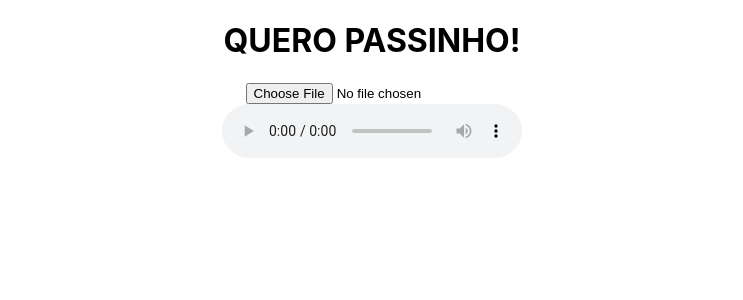
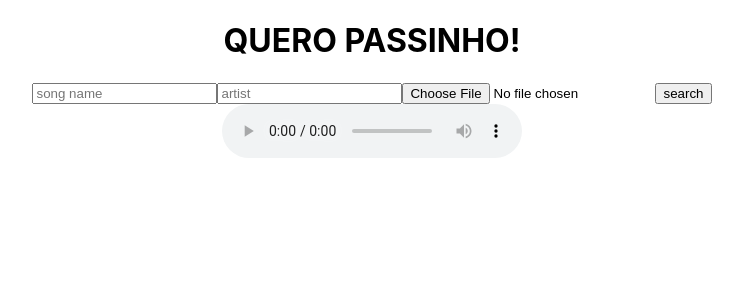
Before and after one commit to gabiheimer/Funkfy, a React (Create React App) app: page / in a window 1280 px wide. Shown: the top 300 px of the page, without its empty margins (268-1011 px from the left). Built offline with nearby package versions, Linux system fonts and the light colour scheme; no server answers.

Commit message:
adiciona requisicao para pegar audio features da musica

```diff
--- a/src/App.js
+++ b/src/App.js
@@ -1,20 +1,35 @@
 import './App.css';
 import React, { useState } from 'react';
+import { searchSpotifySong, searchSpotifyAudioFeatures } from './requests';
 
 export default function App() {
-  const [song, setSong] = useState('');
-  const coiso = new FileReader();
+  const [songFile, setSongFile] = useState('');
+  const [spotifyTrack, setSpotifyTrack] = useState({song: '', artist: ''});
 
-  console.log('coiso:')
-  console.log(coiso);
+  function onTrackChange(evt) {
+    setSpotifyTrack({...spotifyTrack, [evt.target.name]: evt.target.value});
+  }
 
-  function handleChange(e) {
+  async function handleSubmit(evt) {
+    evt.preventDefault();
+    const spotifyResponseSong = await searchSpotifySong(spotifyTrack);
+
+    if(!spotifyResponseSong) {
+      alert('essa musica nao da!');
+      return;
+    }
+
+    const originalSongAudioFeatures = await searchSpotifyAudioFeatures(spotifyResponseSong.id);
+    console.log(originalSongAudioFeatures);
+  }
+
+  function handleFileChange(e) {
     var target = e.currentTarget;
     var file = target.files[0];
     if (target.files && file) {
       var reader = new FileReader();
       reader.onload = function (e) {
-        setSong(e.target.result);
+        setSongFile(e.target.result);
       }
       reader.readAsDataURL(file);
     }
@@ -23,10 +38,13 @@ export default function App() {
   return (
     <div className="App">
       <h1>QUERO PASSINHO!</h1>
-      <form>
-        <input type='file'  accept='audio/' onChange={handleChange}/>
+      <form onSubmit={handleSubmit}>
+        <input type='text' name='song' placeholder='song name' onChange={onTrackChange} value={spotifyTrack.song}/>
+        <input type='text' name='artist' placeholder='artist' onChange={onTrackChange} value={spotifyTrack.artist}/>
+        <input type='file'  accept='audio/' onChange={handleFileChange}/>
+        <button type='submit' >search</button>
       </form>
-      <audio src={song} controls />
+      <audio src={songFile} controls />
     </div>
   );
 }
--- a/src/requests.js
+++ b/src/requests.js
@@ -38,5 +38,13 @@ export async function searchSpotifySong(trackInfo) {
     }
 
     const response = await axios.get(query, headers);
-    console.log(response);
+    return response.data.tracks.total ? response.data.tracks.items[0] : null;
 }
+
+export async function searchSpotifyAudioFeatures(trackId) {
+    const token = await getToken();
+    const headers = {headers: {"Authorization": `Bearer ${token}`}}
+
+    const response = await axios.get(`https://api.spotify.com/v1/audio-features/${trackId}`, headers);
+    return response.data;
+}
```
Also changed, not shown: 1 other file (tests, documents, lock files or other folders).
